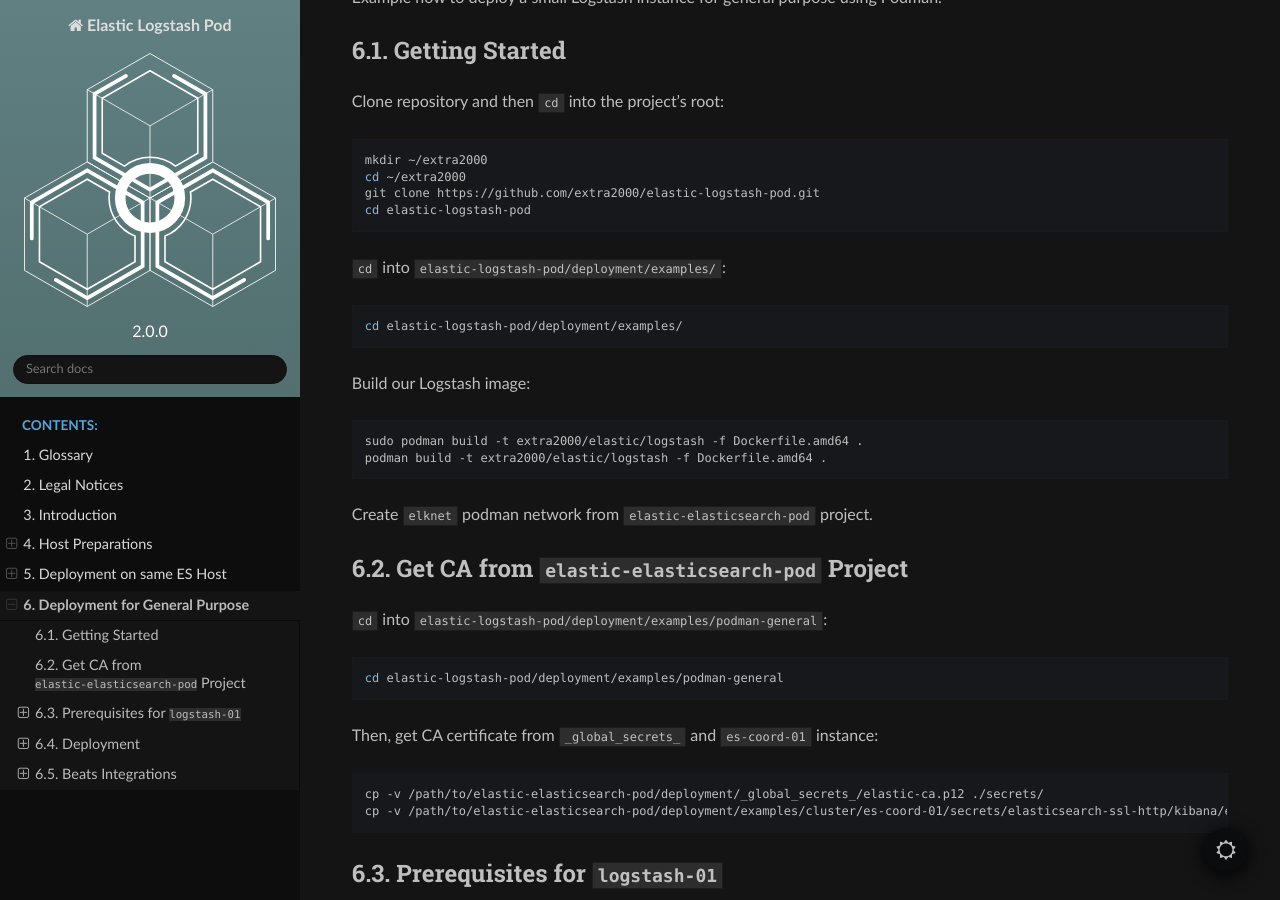
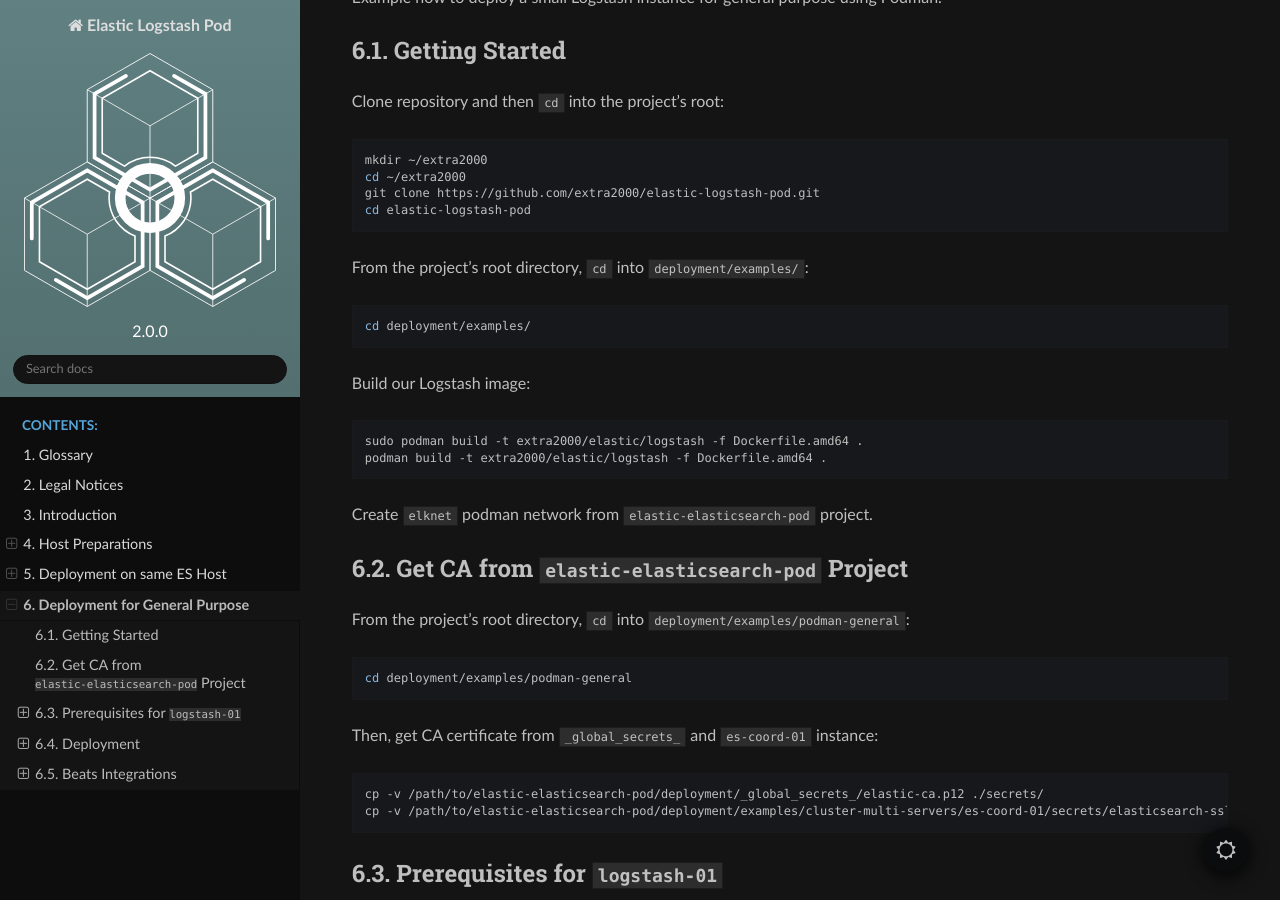
Before and after one commit to extra2000/elastic-logstash-pod, a Sphinx documentation site: the page built from docs/source/example_podman_general.rst, in a window 1280 px wide and 900 px high, scrolled down 221 px. Built offline with Sphinx 7.4.7 and the Read the Docs theme 2.0.0, drawn with Linux system fonts in a browser that asks for light colours.

Commit message:
docs(deployments): improve `cd` instructions

```diff
--- a/docs/source/example_podman_general.rst
+++ b/docs/source/example_podman_general.rst
@@ -15,11 +15,11 @@
     git clone https://github.com/extra2000/elastic-logstash-pod.git
     cd elastic-logstash-pod
 
-``cd`` into ``elastic-logstash-pod/deployment/examples/``:
+From the project's root directory, ``cd`` into ``deployment/examples/``:
 
 .. code-block:: bash
 
-    cd elastic-logstash-pod/deployment/examples/
+    cd deployment/examples/
 
 Build our Logstash image:
 
@@ -33,18 +33,18 @@
 Get CA from ``elastic-elasticsearch-pod`` Project
 -------------------------------------------------
 
-``cd`` into ``elastic-logstash-pod/deployment/examples/podman-general``:
+From the project's root directory, ``cd`` into ``deployment/examples/podman-general``:
 
 .. code-block:: bash
 
-    cd elastic-logstash-pod/deployment/examples/podman-general
+    cd deployment/examples/podman-general
 
 Then, get CA certificate from ``_global_secrets_`` and ``es-coord-01`` instance:
 
 .. code-block:: bash
 
     cp -v /path/to/elastic-elasticsearch-pod/deployment/_global_secrets_/elastic-ca.p12 ./secrets/
-    cp -v /path/to/elastic-elasticsearch-pod/deployment/examples/cluster/es-coord-01/secrets/elasticsearch-ssl-http/kibana/elasticsearch-ca.pem ./secrets/elastic-ca.pem
+    cp -v /path/to/elastic-elasticsearch-pod/deployment/examples/cluster-multi-servers/es-coord-01/secrets/elasticsearch-ssl-http/kibana/elasticsearch-ca.pem ./secrets/elastic-ca.pem
 
 Prerequisites for ``logstash-01``
 ---------------------------------
```
Also changed, not shown: docs/source/example_podman_elk.rst (+5 -5 lines).
